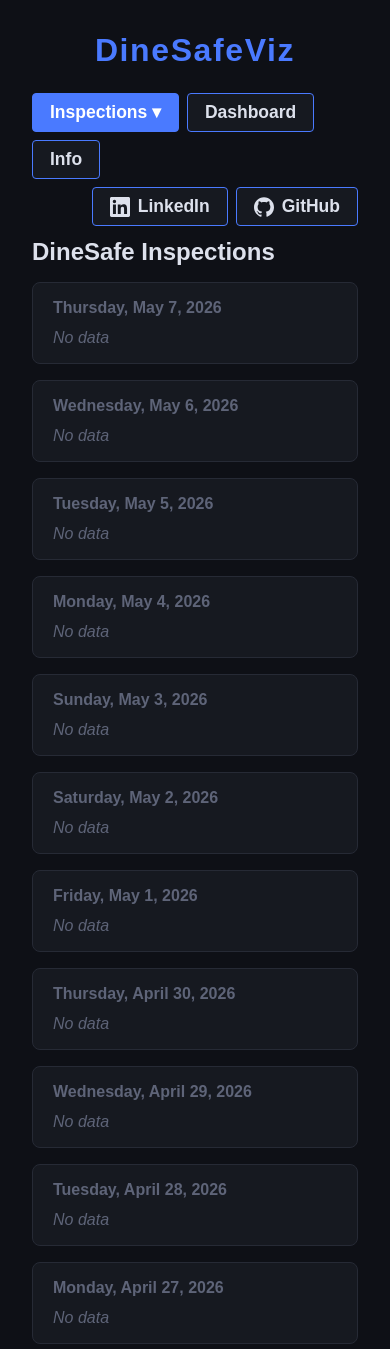
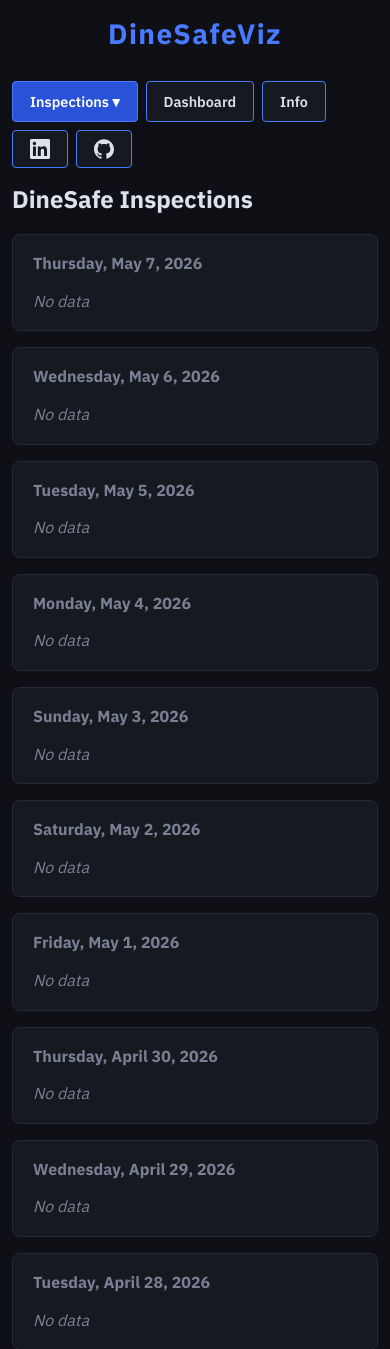
Before and after one commit to im-kenough/DineSafeViz, a Flask app: page / in a window 390 px wide. Shown: the top 1349 px of the page. Run offline with Flask 3, Linux system fonts and the light colour scheme; data that the repository does not hold is empty; some libraries are stand-ins or nearby versions.

Commit message:
add desktop and mobile resolution usability (#52)
* optimize for desktop with css changes #32

* pinned font locally #32

* improve contrast

* add mobile resolution support

* implemented and tested mobile usability

---------

Co-authored-by: im-kenough <182832262+im-kenough@users.noreply.github.com>

```diff
--- a/src/web/static/style.css
+++ b/src/web/static/style.css
@@ -1,3 +1,33 @@
+/* ── fonts ───────────────────────────────────────────────── */
+@font-face {
+    font-family: 'IBM Plex Sans';
+    src: url('fonts/IBMPlexSans-Regular.woff2') format('woff2');
+    font-weight: 400;
+    font-style: normal;
+    font-display: swap;
+}
+@font-face {
+    font-family: 'IBM Plex Sans';
+    src: url('fonts/IBMPlexSans-Medium.woff2') format('woff2');
+    font-weight: 500;
+    font-style: normal;
+    font-display: swap;
+}
+@font-face {
+    font-family: 'IBM Plex Sans';
+    src: url('fonts/IBMPlexSans-SemiBold.woff2') format('woff2');
+    font-weight: 600;
+    font-style: normal;
+    font-display: swap;
+}
+@font-face {
+    font-family: 'IBM Plex Sans';
+    src: url('fonts/IBMPlexSans-Bold.woff2') format('woff2');
+    font-weight: 700;
+    font-style: normal;
+    font-display: swap;
+}
+
 /* ── custom properties ──────────────────────────────────── */
 :root {
     --bg:              #0e1016;
@@ -5,23 +35,35 @@
     --surface-2:       #1d2028;
     --border:          #262a35;
     --text:            #dde1ec;
-    --text-muted:      #5e6478;
+    --text-muted:      #7a8094;
     --accent:          #4a7aff;
 
     --sev-crucial:     rgba(220,  38,  38, 0.6);
     --sev-significant: rgba(234,  88,  12, 0.6);
-    --sev-minor:       rgba(202, 138,   4, 0.6);
+    --sev-minor:       rgba(202, 138,   4, 0.45);
     --sev-na:          rgba( 22, 163,  74, 0.6);
     --sev-none:        rgba( 37,  99, 235, 0.6);
 }
 
 /* ── base ───────────────────────────────────────────────── */
+a { color: var(--accent); }
+
 body {
-    font-family: sans-serif;
-    margin: 2rem;
+    font-family: 'IBM Plex Sans', sans-serif;
+    margin: 2rem auto;
+    padding: 0 2rem;
     max-width: 1200px;
     background: var(--bg);
     color: var(--text);
+    line-height: 1.6;
+}
+
+@media (min-width: 1400px) {
+    body { max-width: 1400px; }
+}
+
+@media (min-width: 2200px) {
+    body { max-width: 1800px; }
 }
 
 /* ── header ─────────────────────────────────────────────── */
@@ -31,7 +73,7 @@ header {
 }
 header h1 {
     margin: 0;
-    font-size: 2rem;
+    font-size: clamp(1.75rem, 2.5vw, 3rem);
     color: var(--accent);
     letter-spacing: 0.05em;
 }
@@ -52,12 +94,12 @@ h2.page-heading {
     text-decoration: none;
     color: var(--text);
     background: var(--surface);
-    font-size: 1.094rem;
+    font-size: clamp(0.9rem, 1vw, 1.15rem);
     font-weight: 600;
     white-space: nowrap;
 }
 .nav-btn.active,
-.nav-btn:hover:not(.active) { background: var(--accent); color: #fff; }
+.nav-btn:hover:not(.active) { background: #2952d9; color: #fff; }
 
 /* ── tabs ───────────────────────────────────────────────── */
 .tabs { display: flex; gap: 0.5rem; margin-bottom: 0.75rem; flex-wrap: wrap; }
@@ -84,12 +126,14 @@ h2.page-heading {
 .no-data { margin: 0; color: var(--text-muted); font-style: italic; }
 
 /* ── table ──────────────────────────────────────────────── */
+.table-wrap { overflow-x: auto; }
 table { border-collapse: collapse; width: 100%; }
 th, td {
     border: 1px solid var(--border);
     padding: 0.35rem 0.6rem;
     text-align: left;
-    font-size: 0.875rem;
+    font-size: clamp(0.8rem, 0.9vw, 1.05rem);
+    font-feature-settings: "tnum";
 }
 th {
     background: var(--surface-2);
@@ -149,7 +193,8 @@ footer {
     gap: 0.25rem;
 }
 
-.dropdown:hover .dropdown-menu { display: flex; }
+.dropdown:hover .dropdown-menu,
+.dropdown-menu.is-open { display: flex; }
 
 .dropdown-year {
     position: relative;
@@ -158,9 +203,8 @@ footer {
 
 .dropdown-year .flyout { display: none; }
 
-.dropdown-year:hover .flyout {
-    display: flex;
-}
+.dropdown-year:hover .flyout,
+.flyout.is-open { display: flex; }
 
 .flyout {
     position: absolute;
@@ -175,3 +219,40 @@ footer {
 }
 
 .flyout a { display: block; }
+
+/* ── mobile (≤ 600px: all phones in portrait) ───────────── */
+@media (max-width: 600px) {
+    body {
+        margin: 0.75rem auto;
+        padding: 0 0.75rem;
+    }
+
+    .social-links { margin-left: 0; }
+
+    .link-label { display: none; }
+
+    /* flyout stacks below year row instead of floating right */
+    .flyout {
+        position: static;
+        margin-top: 0.25rem;
+        margin-left: 0.5rem;
+        border-top: none;
+        border-right: none;
+        border-bottom: none;
+        border-radius: 0;
+    }
+}
+
+/* ── tablet (601px – 1023px: iPad portrait, phone landscape) */
+@media (min-width: 601px) and (max-width: 1023px) {
+    body {
+        margin: 1.25rem auto;
+        padding: 0 1.25rem;
+    }
+}
+
+/* ── QHD spacing ────────────────────────────────────────── */
+@media (min-width: 2200px) {
+    .day-box { padding: 1.5rem 2rem; }
+    th, td   { padding: 0.55rem 1rem; }
+}
--- a/src/web/templates/base.html
+++ b/src/web/templates/base.html
@@ -39,15 +39,58 @@
         <div class="social-links">
             <a class="nav-btn" href="https://www.linkedin.com/in/kenneth-yyz" target="_blank" rel="noopener">
                 <svg viewBox="0 0 24 24" width="20" height="20" fill="currentColor" aria-hidden="true"><path d="M20.447 20.452h-3.554v-5.569c0-1.328-.027-3.037-1.852-3.037-1.853 0-2.136 1.445-2.136 2.939v5.667H9.351V9h3.414v1.561h.046c.477-.9 1.637-1.85 3.37-1.85 3.601 0 4.267 2.37 4.267 5.455v6.286zM5.337 7.433a2.062 2.062 0 01-2.063-2.065 2.064 2.064 0 112.063 2.065zm1.782 13.019H3.555V9h3.564v11.452zM22.225 0H1.771C.792 0 0 .774 0 1.729v20.542C0 23.227.792 24 1.771 24h20.451C23.2 24 24 23.227 24 22.271V1.729C24 .774 23.2 0 22.222 0h.003z"/></svg>
-                LinkedIn
+                <span class="link-label">LinkedIn</span>
             </a>
             <a class="nav-btn" href="https://github.com/im-kenough/DineSafeViz" target="_blank" rel="noopener">
                 <svg viewBox="0 0 24 24" width="20" height="20" fill="currentColor" aria-hidden="true"><path d="M12 .297c-6.63 0-12 5.373-12 12 0 5.303 3.438 9.8 8.205 11.385.6.113.82-.258.82-.577 0-.285-.01-1.04-.015-2.04-3.338.724-4.042-1.61-4.042-1.61C4.422 18.07 3.633 17.7 3.633 17.7c-1.087-.744.084-.729.084-.729 1.205.084 1.838 1.236 1.838 1.236 1.07 1.835 2.809 1.305 3.495.998.108-.776.417-1.305.76-1.605-2.665-.3-5.466-1.332-5.466-5.93 0-1.31.465-2.38 1.235-3.22-.135-.303-.54-1.523.105-3.176 0 0 1.005-.322 3.3 1.23.96-.267 1.98-.399 3-.405 1.02.006 2.04.138 3 .405 2.28-1.552 3.285-1.23 3.285-1.23.645 1.653.24 2.873.12 3.176.765.84 1.23 1.91 1.23 3.22 0 4.61-2.805 5.625-5.475 5.92.42.36.81 1.096.81 2.22 0 1.606-.015 2.896-.015 3.286 0 .315.21.69.825.57C20.565 22.092 24 17.592 24 12.297c0-6.627-5.373-12-12-12"/></svg>
-                GitHub
+                <span class="link-label">GitHub</span>
             </a>
         </div>
     </nav>
     {% block content %}{% endblock %}
+    <script>
+    (function () {
+        var dropdown = document.querySelector('.dropdown');
+        if (!dropdown) return;
+        var menu = dropdown.querySelector('.dropdown-menu');
+        var trigger = dropdown.querySelector('a.nav-btn');
+
+        // Toggle top-level dropdown; prevent the trigger link from navigating
+        trigger.addEventListener('click', function (e) {
+            e.preventDefault();
+            var opening = menu.classList.toggle('is-open');
+            if (opening) {
+                menu.querySelectorAll('.flyout.is-open').forEach(function (f) {
+                    f.classList.remove('is-open');
+                });
+            }
+        });
+
+        // Toggle year flyouts; let quarter <a> clicks through to navigation
+        menu.querySelectorAll('.dropdown-year').forEach(function (yr) {
+            yr.addEventListener('click', function (e) {
+                if (e.target.closest('a')) return;
+                e.stopPropagation();
+                var flyout = yr.querySelector('.flyout');
+                var opening = !flyout.classList.contains('is-open');
+                menu.querySelectorAll('.flyout.is-open').forEach(function (f) {
+                    f.classList.remove('is-open');
+                });
+                if (opening) flyout.classList.add('is-open');
+            });
+        });
+
+        // Close everything on outside click
+        document.addEventListener('click', function (e) {
+            if (!dropdown.contains(e.target)) {
+                menu.classList.remove('is-open');
+                menu.querySelectorAll('.flyout.is-open').forEach(function (f) {
+                    f.classList.remove('is-open');
+                });
+            }
+        });
+    }());
+    </script>
     <footer>
         &copy; {{ current_year }} Kenneth Ho<br>
         DineSafeViz v{{ version }}
--- a/src/web/templates/dashboard.html
+++ b/src/web/templates/dashboard.html
@@ -9,6 +9,9 @@
             border-radius: 8px;
             background: var(--surface);
         }
+        @media (max-width: 600px) {
+            .dashboard-frame { height: calc(100vh - 180px); }
+        }
     </style>
 {% endblock %}
 {% block content %}
--- a/src/web/templates/index.html
+++ b/src/web/templates/index.html
@@ -14,6 +14,7 @@
     <div class="day-box">
         <h2>{{ day.strftime('%A, %B %-d, %Y') }}</h2>
         {% if rows %}
+        <div class="table-wrap">
         <table>
             <thead>
                 <tr>
@@ -42,6 +43,7 @@
                 {% endfor %}
             </tbody>
         </table>
+        </div>
         {% else %}
         <p class="no-data">No data</p>
         {% endif %}
```
Also changed, not shown: docs/ref/journal/journal-19.md (added, +34 -0 lines), docs/ref/journal/journal-20.md (added, +41 -0 lines), docs/ref/journal/journal-21.md (added, +37 -0 lines), docs/ref/journal/journal-22.md (added, +52 -0 lines), src/web/static/fonts/IBMPlexSans-Bold.woff2 (added), src/web/static/fonts/IBMPlexSans-Medium.woff2 (added), src/web/static/fonts/IBMPlexSans-Regular.woff2 (added), src/web/static/fonts/IBMPlexSans-SemiBold.woff2 (added), 1 other file.
